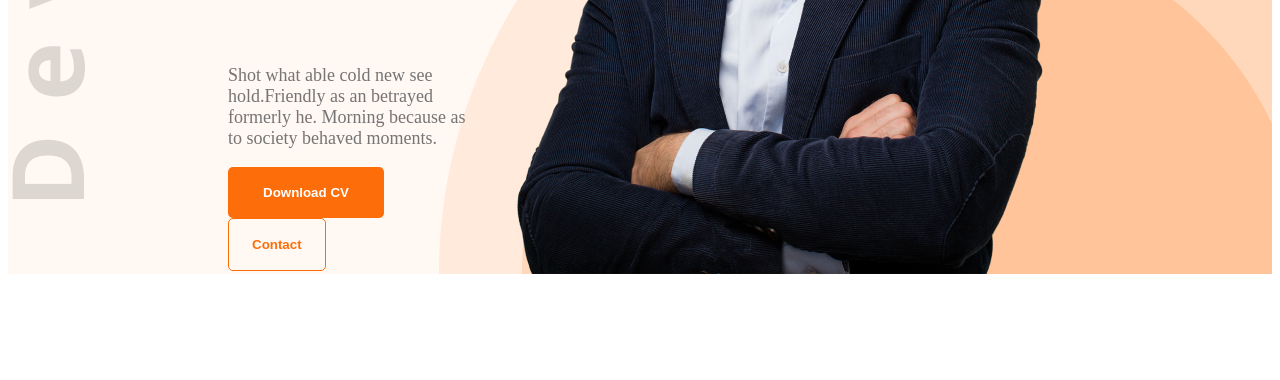
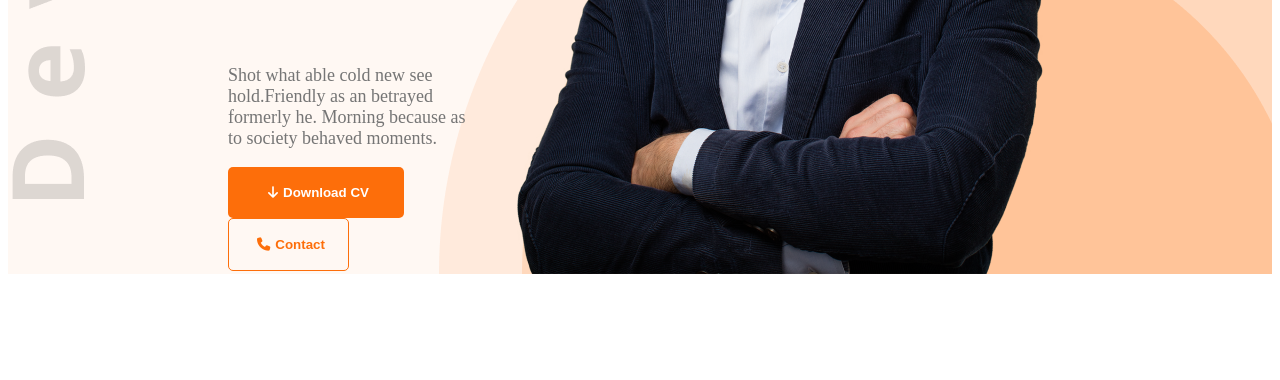
Before and after one commit to Rakibul29h/Web-Portfolio, a plain HTML site: page index.html in a window 1280 px wide. Shown: the part 572-952 px from the top of the page. Drawn offline with Linux system fonts and the light colour scheme.

Commit message:
added icon

```diff
--- a/index.html
+++ b/index.html
@@ -8,6 +8,7 @@
     <link rel="preconnect" href="https://fonts.gstatic.com" crossorigin>
     <link href="https://fonts.googleapis.com/css2?family=Open+Sans:ital,wght@0,300..800;1,300..800&display=swap" rel="stylesheet">
     <link rel="stylesheet" href="./style/style.css">
+    <script src="https://kit.fontawesome.com/8e07eaddfd.js" crossorigin="anonymous"></script>
 </head>
 <body class="open-sand-normal">
     <!-- This is header section -->
@@ -25,8 +26,8 @@
                 <h3 class="hero_greating">Hi, I am</h3>
                 <h3 class="hero_person">Mary Hardy</h3>
                 <p>Shot what able cold new see hold.Friendly as an betrayed formerly he. Morning because as to society behaved moments.</p>
-                <button class="btn">Download CV</button>
-                <button class="contact-btn">Contact</button>
+                <button class="btn"><i class="fa-solid fa-arrow-down"></i>Download CV</button>
+                <button class="contact-btn"><i class="fa-solid fa-phone"></i>Contact</button>
             </div>
             <img src="./images/hardy.png" alt="">
         </section>
@@ -159,7 +160,7 @@
                 </div>
             </div>
           <div class="btn_container">
-              <button class="btn resumeBtn">Download CV</button>
+              <button class="btn resumeBtn"><i class="fa-solid fa-arrow-down"></i>Download CV</button>
           </div>
           </section>
      </main>
--- a/style/style.css
+++ b/style/style.css
@@ -254,3 +254,7 @@ footer{
     padding: 20px;
     margin-bottom: 24px;
 }
+
+i{
+    margin: 0px 5px;
+}
```
